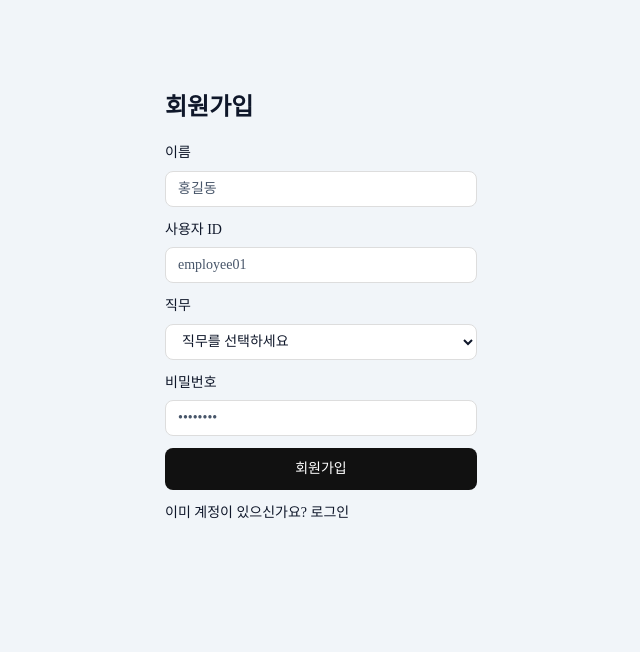
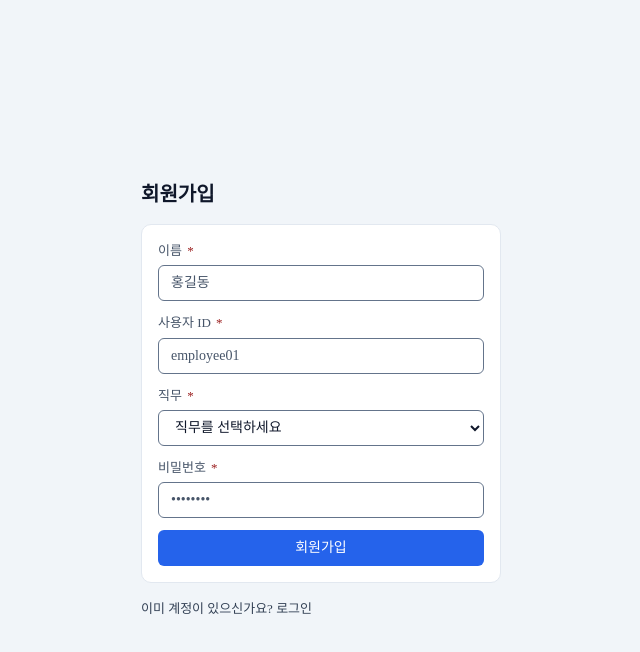
Before and after one commit to kjbddo/bitcomputer-emr, a Next.js app in the folder apps/web/: page /signup in a window 1280 px wide. Shown: the top 652 px of the page, without its empty margins (319-959 px from the left). Built offline with nearby package versions, Linux system fonts and the light colour scheme.

Commit message:
feat(web): 로그인·회원가입 화면을 프리미티브 기반으로 재구성

```diff
--- /dev/null
+++ b/apps/web/src/app/(auth)/login/page.module.css
@@ -0,0 +1,40 @@
+.shell {
+  display: flex;
+  align-items: center;
+  justify-content: center;
+  min-height: 100dvh;
+  padding: var(--space-6);
+}
+
+.container {
+  display: flex;
+  flex-direction: column;
+  gap: var(--space-4);
+  width: 100%;
+  max-width: 360px;
+}
+
+.title {
+  margin: 0;
+  color: var(--text-primary);
+  font-size: var(--font-size-xl);
+  font-weight: 700;
+  line-height: var(--line-height-xl);
+}
+
+.form {
+  display: grid;
+  gap: var(--space-3);
+}
+
+.formAlert {
+  margin: 0;
+  color: var(--danger-text);
+  font-size: var(--font-size-sm);
+}
+
+.footer {
+  margin: 0;
+  color: var(--text-secondary);
+  font-size: var(--font-size-sm);
+}
--- /dev/null
+++ b/apps/web/src/app/(auth)/signup/page.module.css
@@ -0,0 +1,40 @@
+.shell {
+  display: flex;
+  align-items: center;
+  justify-content: center;
+  min-height: 100dvh;
+  padding: var(--space-6);
+}
+
+.container {
+  display: flex;
+  flex-direction: column;
+  gap: var(--space-4);
+  width: 100%;
+  max-width: 360px;
+}
+
+.title {
+  margin: 0;
+  color: var(--text-primary);
+  font-size: var(--font-size-xl);
+  font-weight: 700;
+  line-height: var(--line-height-xl);
+}
+
+.form {
+  display: grid;
+  gap: var(--space-3);
+}
+
+.formAlert {
+  margin: 0;
+  color: var(--danger-text);
+  font-size: var(--font-size-sm);
+}
+
+.footer {
+  margin: 0;
+  color: var(--text-secondary);
+  font-size: var(--font-size-sm);
+}
--- a/apps/web/src/app/(auth)/signup/page.tsx
+++ b/apps/web/src/app/(auth)/signup/page.tsx
@@ -4,6 +4,8 @@ import { useState } from "react";
 import { useRouter } from "next/navigation";
 import Link from "next/link";
 import { signup } from "@/services/auth";
+import { Button, Field, Panel } from "@/components/ui";
+import styles from "./page.module.css";
 
 export default function SignupPage() {
   const router = useRouter();
@@ -34,37 +36,29 @@ export default function SignupPage() {
   }
 
   return (
-    <div style={{ maxWidth: 360, margin: "64px auto", padding: 24 }}>
-      <h1 style={{ fontSize: 24, fontWeight: 700, marginBottom: 16 }}>회원가입</h1>
-      <form onSubmit={handleSubmit} style={{ display: "grid", gap: 12 }}>
-        <label style={{ display: "grid", gap: 6 }}>
-          <span>이름</span>
+    <div className={styles.shell}>
+      <div className={styles.container}>
+        <h1 className={styles.title}>회원가입</h1>
+        <Panel>
+          <form onSubmit={handleSubmit} className={styles.form}>
+            <Field label="이름" htmlFor="signup-name" required>
               <input
+                id="signup-name"
                 value={name}
                 onChange={(e) => setName(e.target.value)}
                 placeholder="홍길동"
-            required
-            style={{ padding: "8px 12px", border: "1px solid #ddd", borderRadius: 8 }}
               />
-        </label>
-        <label style={{ display: "grid", gap: 6 }}>
-          <span>사용자 ID</span>
+            </Field>
+            <Field label="사용자 ID" htmlFor="signup-username" required>
               <input
+                id="signup-username"
                 value={username}
                 onChange={(e) => setUsername(e.target.value)}
                 placeholder="employee01"
-            required
-            style={{ padding: "8px 12px", border: "1px solid #ddd", borderRadius: 8 }}
               />
-        </label>
-        <label style={{ display: "grid", gap: 6 }}>
-          <span>직무</span>
-          <select
-            value={role}
-            onChange={(e) => setRole(e.target.value)}
-            required
-            style={{ padding: "8px 12px", border: "1px solid #ddd", borderRadius: 8 }}
-          >
+            </Field>
+            <Field label="직무" htmlFor="signup-role" required>
+              <select id="signup-role" value={role} onChange={(e) => setRole(e.target.value)}>
                 <option value="" disabled>
                   직무를 선택하세요
                 </option>
@@ -72,44 +66,33 @@ export default function SignupPage() {
                 <option value="NURSE">간호사</option>
                 <option value="RECEPTIONIST">접수원</option>
               </select>
-        </label>
-        <label style={{ display: "grid", gap: 6 }}>
-          <span>비밀번호</span>
+            </Field>
+            <Field label="비밀번호" htmlFor="signup-password" required>
               <input
+                id="signup-password"
                 type="password"
                 value={password}
                 onChange={(e) => setPassword(e.target.value)}
                 placeholder="••••••••"
-            required
-            style={{ padding: "8px 12px", border: "1px solid #ddd", borderRadius: 8 }}
               />
-        </label>
+            </Field>
 
             {error && (
-          <div style={{ color: "#c00", fontSize: 14 }} role="alert">
+              <p className={styles.formAlert} role="alert">
                 {error}
-          </div>
+              </p>
             )}
 
-        <button
-          type="submit"
-          disabled={loading}
-          style={{
-            padding: "10px 14px",
-            borderRadius: 8,
-            background: "#111",
-            color: "#fff",
-            border: 0,
-            cursor: loading ? "not-allowed" : "pointer",
-          }}
-        >
+            <Button type="submit" variant="primary" loading={loading}>
               {loading ? "가입 중..." : "회원가입"}
-        </button>
+            </Button>
           </form>
+        </Panel>
 
-      <p style={{ marginTop: 12, fontSize: 14 }}>
+        <p className={styles.footer}>
           이미 계정이 있으신가요? <Link href="/login">로그인</Link>
         </p>
       </div>
+    </div>
   );
 }
--- /dev/null
+++ b/apps/web/src/components/common/AuthLink.module.css
@@ -0,0 +1,5 @@
+.link {
+  margin: 0;
+  color: var(--text-secondary);
+  font-size: var(--font-size-sm);
+}
--- a/apps/web/src/components/common/AuthLink.tsx
+++ b/apps/web/src/components/common/AuthLink.tsx
@@ -2,6 +2,7 @@
 
 import Link from "next/link";
 import { usePathname } from "next/navigation";
+import styles from "./AuthLink.module.css";
 
 export default function AuthLinkSwap() {
   const pathname = usePathname();
@@ -10,7 +11,7 @@ export default function AuthLinkSwap() {
 
   if (isLogin) {
     return (
-      <p style={{ marginTop: 12, fontSize: 14 }}>
+      <p className={styles.link}>
         계정이 없으신가요? <Link href="/signup">회원가입</Link>
       </p>
     );
@@ -18,7 +19,7 @@ export default function AuthLinkSwap() {
 
   if (isSignup) {
     return (
-      <p style={{ marginTop: 12, fontSize: 14 }}>
+      <p className={styles.link}>
         이미 계정이 있으신가요? <Link href="/login">로그인</Link>
       </p>
     );
```
Also changed, not shown: apps/web/src/app/(auth)/login/page.tsx (+20 -39 lines), 1 other file (tests, documents, lock files or other folders). Lines whose indentation alone changed are shown as unchanged.
